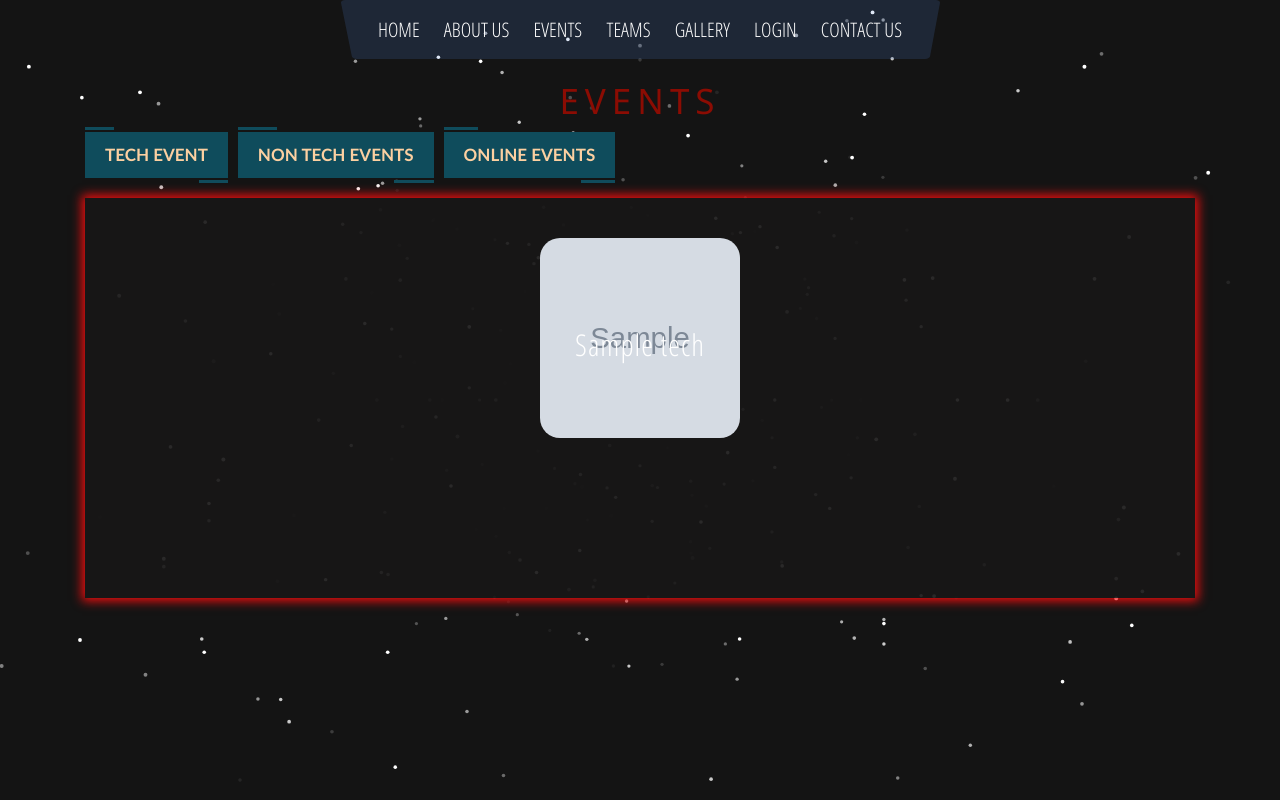
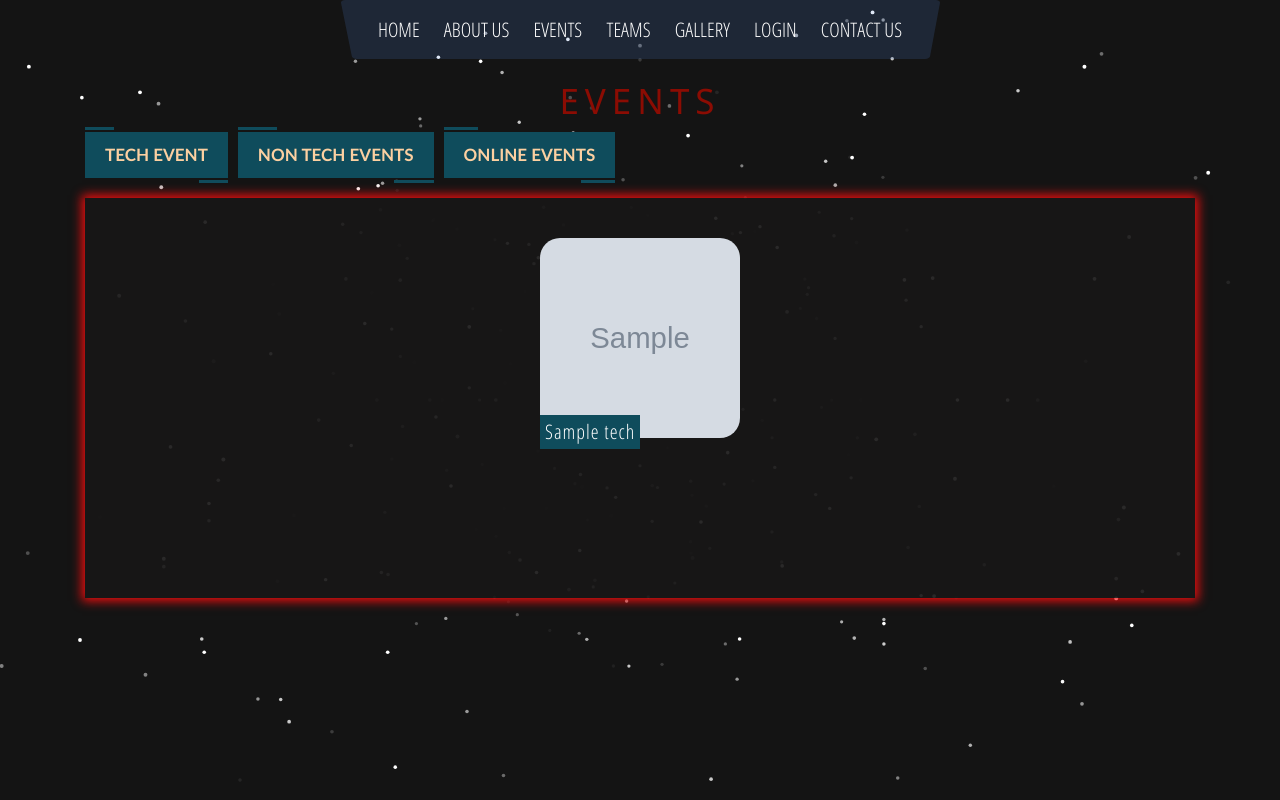
Before and after one commit to MeKISHORE/MCA_IGNITE19, a Django app: template workshop/templates/workshop/event.html in a window 1280 px wide. Run offline with Django 3.2, Linux system fonts and the light colour scheme; the template is opened without the code that fills it: most values are stand-ins (such as "Sample title", 1, 10 or a date in 2020); grey boxes marked "Sample" are stand-in pictures; some libraries are stand-ins or nearby versions.

Commit message:
fnction all

```diff
--- a/workshop/templates/workshop/event.html
+++ b/workshop/templates/workshop/event.html
@@ -63,7 +63,9 @@ background:rgb(26, 26, 26, .6);
                                 <div class="profilebox profilebox1" style="background-image:url('{{ i.event_image.url }}');">
                                     <div class="overlay">
                                     <div class="profileInfo" >
-                                        <h3>{{ i.event_name }}</h3>
+                                         <h1 style="font-size:20px;position:fixed;bottom:-25px;left:0px;background:#0f4c5c;;padding:5px;color:white">{{ i.event_name }}</h1>
+
+                                        <!--<h3>{{ i.event_name }}</h3>-->
                                     </div>
                                     </div>
                                 </div>
@@ -100,7 +102,9 @@ background:rgb(26, 26, 26, .6);
                             <a href="{% url 'event_data' i.short_url %}" class="wow jackInTheBox">
                                 <div class="profilebox profilebox1" style="background-image:url('{{ i.event_image.url }}');">
                                     <div class="profileInfo" >
-                                        <h3>{{ i.event_name }}</h3>
+                                         <h1 style="font-size:20px;position:fixed;bottom:-25px;left:0px;background:#0f4c5c;;padding:5px;color:white">{{ i.event_name }}</h1>
+
+                                        <!--<h3>{{ i.event_name }}</h3>-->
                                     </div>
                                 </div>
                             </a>
```
